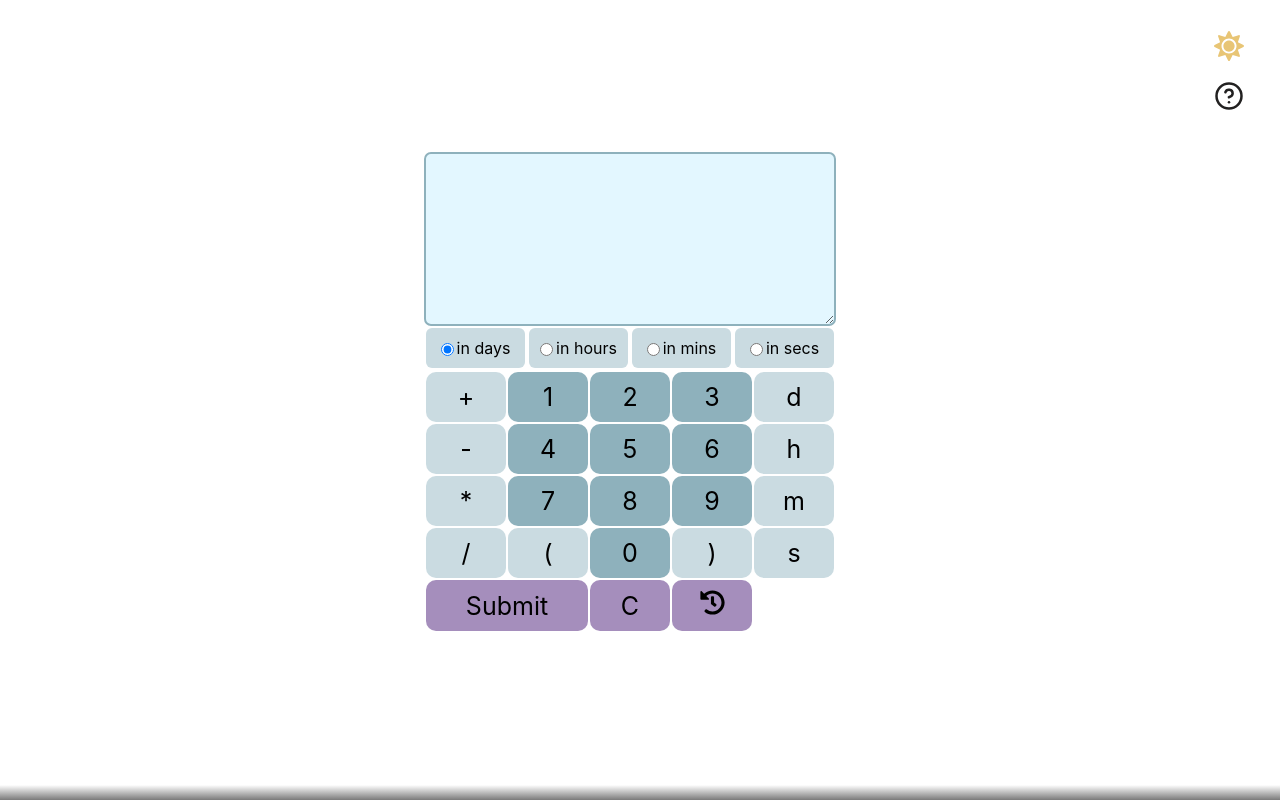
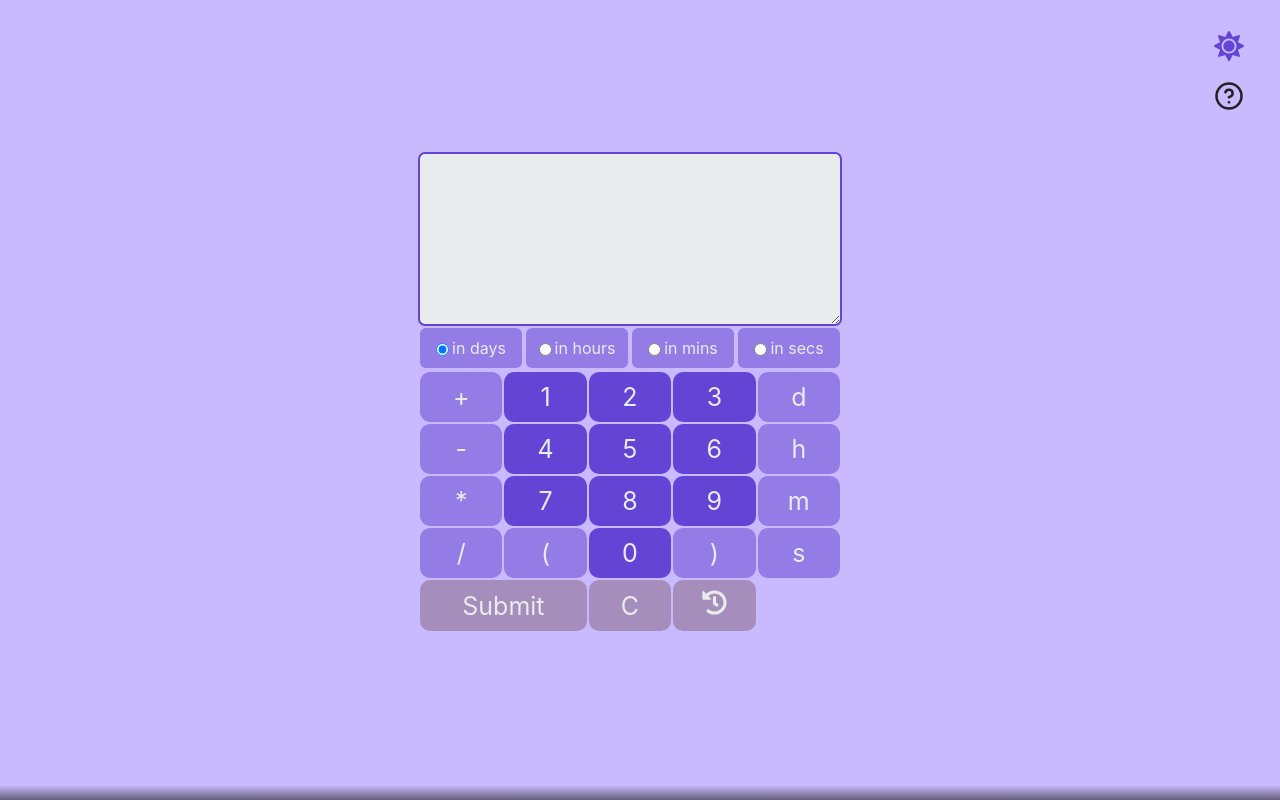
Before and after one commit to Lucas-Levandoski/time-calculator, a React (Create React App) app: page / in a window 1280 px wide. Shown: the top 800 px of the page. Built offline with nearby package versions, Linux system fonts and the light colour scheme.

Commit message:
ajuste de cores do keypad

```diff
--- a/src/components/calculator/index.css
+++ b/src/components/calculator/index.css
@@ -16,6 +16,8 @@
 }
 
 .calc-input {
+  min-width: 400px;
+  min-height: 70px;
   transition-property: color, background-color;
   transition-duration: 1s;
   transition-timing-function: ease-in-out;
--- a/src/pages/landing-page/index.css
+++ b/src/pages/landing-page/index.css
@@ -60,24 +60,25 @@ button:focus {
 }
 
 .light-mode-icon {
-  color: #E8C575;
+  color: #6344D4;
   font-size: 30px;
   cursor: pointer;
 }
 
 .dark-mode-icon {
-  color: #A58EBC;
+  color: #937CE6;
   font-size: 30px;
   cursor: pointer;
 }
 
 /* light and dark mode global variables */
 .light-mode {
-  --background: white;
-  --number-button: #8EB1BC;
-  --operation-button: #CADBE1;
+  color: #EAEBED;
+  --background: #C9BAFF;
+  --number-button: #6344D4;
+  --operation-button: #937CE6;
   --submit-button: #A58EBC;
-  --text-input: #e3f7ff;
+  --text-input: #EAEBED;
   --text-input-font: #222121;
   --nav-selected-button: #f9c1c1;
   --nav-unselected-button: #d5c5c5;
@@ -85,7 +86,7 @@ button:focus {
 }
 
 .dark-mode {
-  color: white;
+  color: #EAEBED;
   --background: #212A35;
   --number-button: #171C22;
   --operation-button: #828A93;
```
